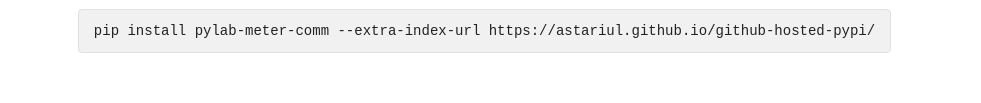
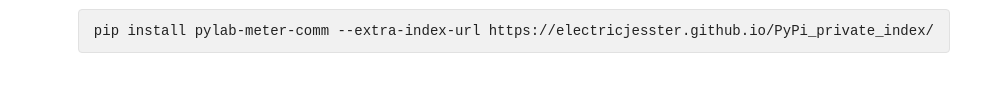
Before and after one commit to electricjesster/PyPi_private_index, a plain HTML site: page pylab-meter-comm/index.html in a window 1280 px wide. Shown: the part 211-314 px from the top of the page, without its empty margins (128-1109 px from the left). Drawn offline with nearby package versions, Linux system fonts and the light colour scheme; no server answers.

Commit message:
Update index.html

```diff
--- a/pylab-meter-comm/index.html
+++ b/pylab-meter-comm/index.html
@@ -54,7 +54,7 @@
       </button>
     </pre>
    <pre id="installcmd">
-      <code>pip install pylab-meter-comm --extra-index-url https://astariul.github.io/github-hosted-pypi/</code>
+      <code>pip install pylab-meter-comm --extra-index-url https://electricjesster.github.io/PyPi_private_index/</code>
     </pre>
    <hr/>
    <div class="row">
```
